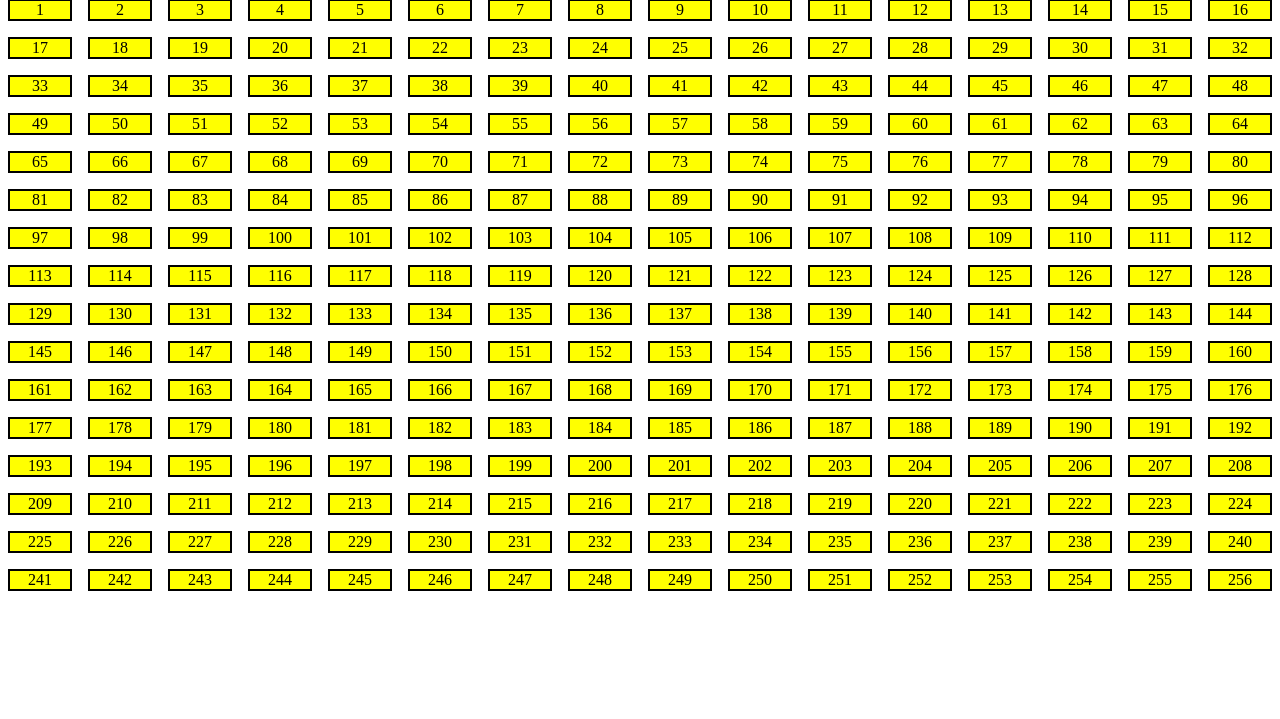
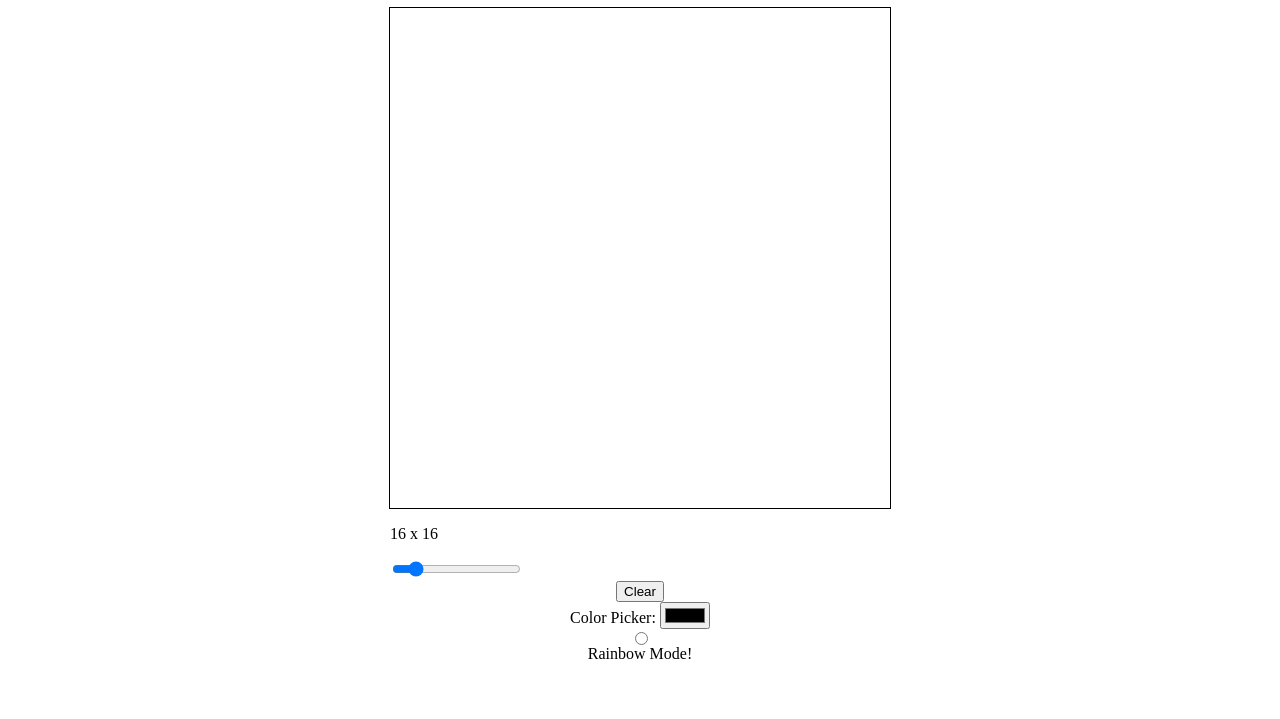
Before and after one commit to lynndz3/etch-a-sketch, a plain HTML site: page index.html in a window 1280 px wide. Shown: the part 81-800 px from the top of the page. Drawn offline with Linux system fonts and the light colour scheme.

Commit message:
change grid size and colors

```diff
--- a/index.html
+++ b/index.html
@@ -11,23 +11,80 @@
 <body>
     <h1>Etch-A-Sketch</h1>
     <div class="container"></div>
+    <div class="slidecontainer">
+        <p><span id="grid-size"></span></p>
+        <input type="range" min="2" max="100" value="16" class="slider" id="myRange">
+      </div>
+    <button onclick="clearContents()">Clear</button>
+    <div><label for="colorpicker">Color Picker:</label>
+    <input type="color" id="colorpicker" value="#000000"></div>
+    <input type='radio' id="rainbow-mode">
+    <label for="rainbow-mode">Rainbow Mode!</label>
+
     <script>
         const container = document.querySelector('.container');
+
+        const cells = document.getElementsByClassName('cells');
+
+        makeRows(16, 16);
 
         function makeRows(rows, columns) {
             container.style.setProperty('--grid-rows', rows);
             container.style.setProperty('--grid-cols', columns);
             for (let i = 0; i < (rows * columns); i++) {
-                let cell = document.createElement("div");
-                cell.innerText = (i + 1);
-                container.appendChild(cell).className = "cells";
+                const cell = document.createElement("div");
+                cell.className = 'cells';
+                container.appendChild(cell);
             };
         };
 
-    makeRows(16, 16);
+        let color = document.querySelector('#colorpicker').value;
+        document.querySelector('#colorpicker').addEventListener('change', (e) => {
+            color = e.target.value;
+            console.log(color);
+            return color;
+        });
+
+        let randomColor = Math.floor(Math.random()*16777215).toString(16);
+
+        let mouseDown = false;
+
+        container.addEventListener('mousedown', (event) => {
+                mouseDown = true;
+            });
 
 
-        //container.appendChild(container);
+        document.addEventListener('mouseover', (event) => {
+                if (mouseDown) {
+                    if (event.target.className === "cells") {
+                        event.target.style.backgroundColor = color;
+                        console.log(event);
+                    }
+                }
+            });
+        document.addEventListener('mouseup', () => {
+            mouseDown = false;
+        });
+
+    let slider = document.getElementById("myRange");
+    let dimensions = document.querySelector('#grid-size');
+    dimensions.textContent = slider.value + " x " + slider.value; // Display the default slider value
+
+    // Update the current slider value (each time you drag the slider handle)
+    slider.oninput = function() {
+        dimensions.textContent = this.value + " x " + this.value;
+        clearContents();
+        makeRows(this.value, this.value);
+    }
+
+    function clearContents() {
+        let allCells = document.querySelectorAll('.cells');
+        for (let cell of allCells) {
+            cell.style.backgroundColor = "";
+        }
+    }
+
+
     </script>
 </body>
 </html>
--- a/styles.css
+++ b/styles.css
@@ -3,16 +3,34 @@
     --grid-rows: 1;
 }
 
+body {
+    display: flex;
+    flex-direction: column;
+    align-items: center;
+}
+
 .container {
     display: grid;
-    grid-gap: 1em;
     grid-template-rows: repeat(var(--grid-rows), 1fr);
     grid-template-columns: repeat(var(--grid-rows), 1fr);
+    height: 500px;
+    width: 500px;
+    border: 0.5px solid black;
 }
 
+.slidecontainer {
+    width: 500px; /* Width of the outside container */
+  }
 
-.cells {
-    border: 2px solid black;
-    text-align: center;
-    background-color: yellow;
-}
+  /*
+  input[type="radio"] {
+    display: none;
+    &:checked + label {
+      span { transform: scale(1.25); }
+      @each $name, $value in $colors {
+        .#{$name} {
+          border: 2px solid darken($value, 25%);
+        }
+      } // !@each
+    } // !&:checked + label
+  }*/
```
